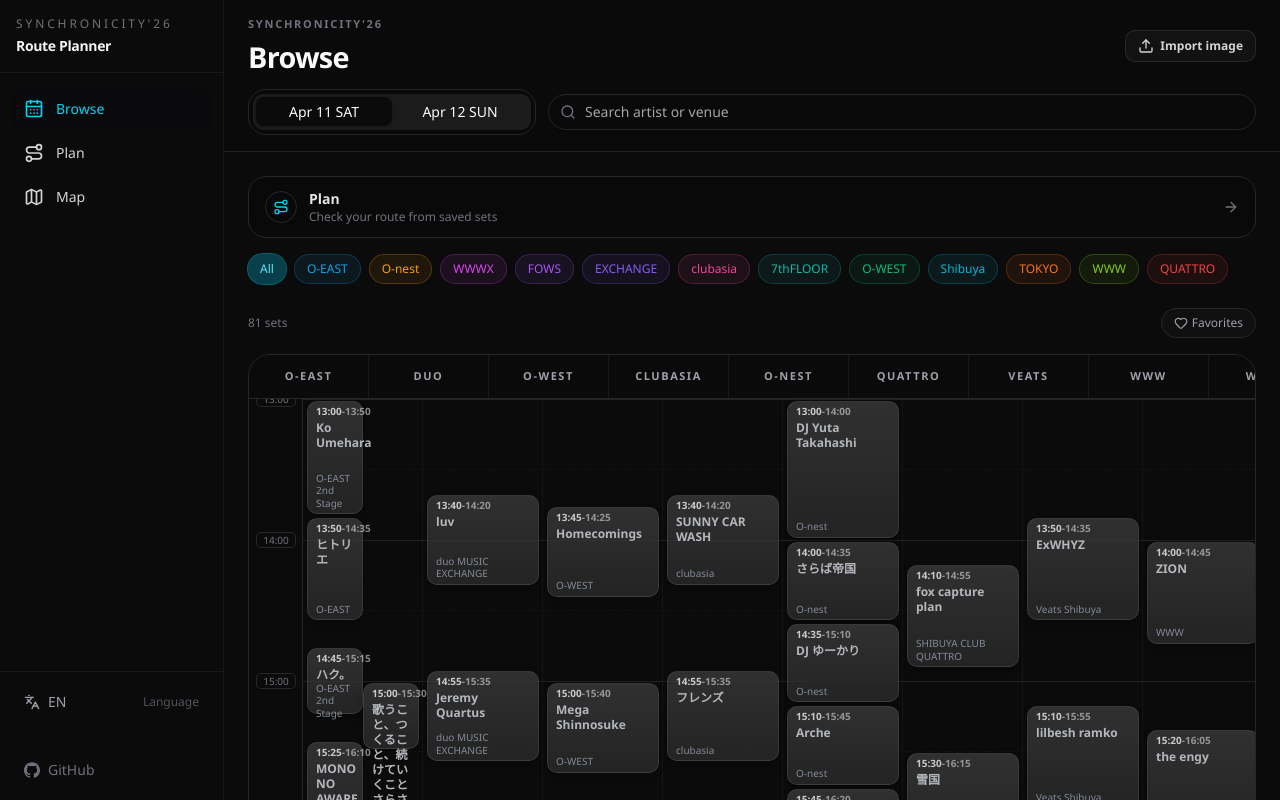
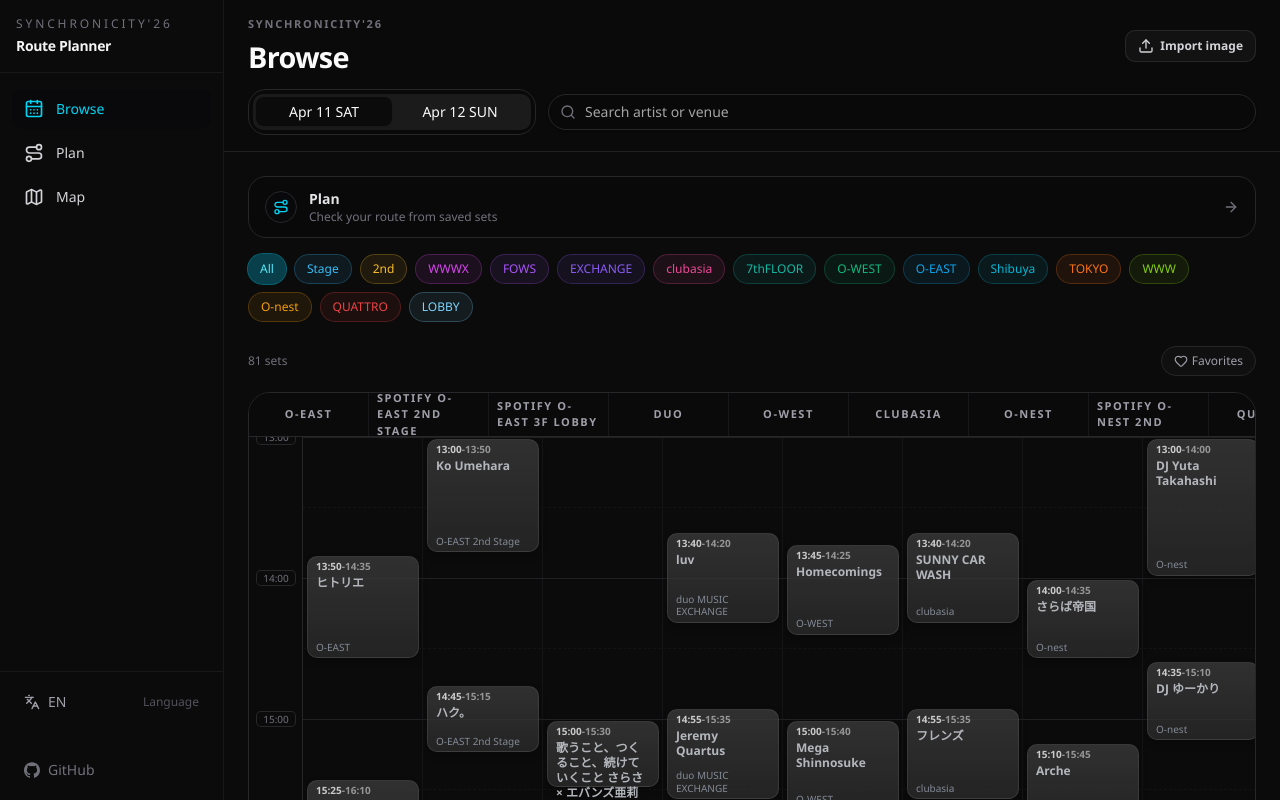
Before and after one commit to Fldicoahkiin/SYNCHRONICITY_Route_Planner, a Next.js app: page /en/browse in a window 1280 px wide. Shown: the top 800 px of the page. Built offline with nearby package versions, Linux system fonts and the light colour scheme.

Commit message:
chore(data): update 2026 festival data and harden sync/verify scripts
- Add fetch error robustness and strict venue matching
- Sync latest timetable and artist definitions for 2026
- Ensure data validation properly accounts for unsupported preview dates

```diff
--- a/lib/data/timetable.ts
+++ b/lib/data/timetable.ts
@@ -12,56 +12,12 @@
 
 export const timetable: TimetableSet[] = [
   {
-    "id": "5003",
-    "artistId": "140",
-    "artistName": "ena mori (Philippines / Japan)",
-    "stageId": "25",
-    "stageName": "duo MUSIC EXCHANGE",
-    "venueId": "duo",
-    "day": 2,
-    "startAt": 1775813400,
-    "finishAt": 1775815500
-  },
-  {
-    "id": "5001",
-    "artistId": "107",
-    "artistName": "FCO.",
-    "stageId": "25",
-    "stageName": "duo MUSIC EXCHANGE",
-    "venueId": "duo",
-    "day": 2,
-    "startAt": 1775816700,
-    "finishAt": 1775818800
-  },
-  {
-    "id": "5002",
-    "artistId": "139",
-    "artistName": "Adult DVD (United Kingdom)",
-    "stageId": "25",
-    "stageName": "duo MUSIC EXCHANGE",
-    "venueId": "duo",
-    "day": 2,
-    "startAt": 1775820000,
-    "finishAt": 1775822100
-  },
-  {
-    "id": "5000",
-    "artistId": "9",
-    "artistName": "toconoma",
-    "stageId": "25",
-    "stageName": "duo MUSIC EXCHANGE",
-    "venueId": "duo",
-    "day": 2,
-    "startAt": 1775823300,
-    "finishAt": 1775825400
-  },
-  {
     "id": "131",
     "artistId": "131",
     "artistName": "Ko Umehara",
     "stageId": "2",
     "stageName": "O-EAST 2nd Stage",
-    "venueId": "o-east",
+    "venueId": "o-east-2nd",
     "day": 1,
     "startAt": 1775880000,
     "finishAt": 1775883000
@@ -72,7 +28,7 @@
     "artistName": "DJ Yuta Takahashi",
     "stageId": "7",
     "stageName": "O-nest",
-    "venueId": "o-nest",
+    "venueId": "o-nest-2nd",
     "day": 1,
     "startAt": 1775880000,
     "finishAt": 1775883600
@@ -215,7 +171,7 @@
     "artistName": "DJ ゆーかり",
     "stageId": "7",
     "stageName": "O-nest",
-    "venueId": "o-nest",
+    "venueId": "o-nest-2nd",
     "day": 1,
     "startAt": 1775885700,
     "finishAt": 1775887800
@@ -226,7 +182,7 @@
     "artistName": "ハク。",
     "stageId": "2",
     "stageName": "O-EAST 2nd Stage",
-    "venueId": "o-east",
+    "venueId": "o-east-2nd",
     "day": 1,
     "startAt": 1775886300,
     "finishAt": 1775888100
@@ -281,7 +237,7 @@
     "artistName": "歌うこと、つくること、続けていくこと\n\nさらさ × エバンズ亜莉沙",
     "stageId": "23",
     "stageName": "O-EAST 3F LOBBY",
-    "venueId": "o-east",
+    "venueId": "o-east-3f",
     "day": 1,
     "startAt": 1775887200,
     "finishAt": 1775889000
@@ -380,7 +336,7 @@
     "artistName": "DJ 星原喜一郎",
     "stageId": "7",
     "stageName": "O-nest",
-    "venueId": "o-nest",
+    "venueId": "o-nest-2nd",
     "day": 1,
     "startAt": 1775889900,
     "finishAt": 1775892000
@@ -446,7 +402,7 @@
     "artistName": "水中スピカ",
     "stageId": "2",
     "stageName": "O-EAST 2nd Stage",
-    "venueId": "o-east",
+    "venueId": "o-east-2nd",
     "day": 1,
     "startAt": 1775892000,
     "finishAt": 1775893800
@@ -523,7 +479,7 @@
     "artistName": "DJ hamakyo",
     "stageId": "7",
     "stageName": "O-nest",
-    "venueId": "o-nest",
+    "venueId": "o-nest-2nd",
     "day": 1,
     "startAt": 1775894100,
     "finishAt": 1775896200
@@ -644,7 +600,7 @@
     "artistName": "Dabda (South Korea)",
     "stageId": "2",
     "stageName": "O-EAST 2nd Stage",
-    "venueId": "o-east",
+    "venueId": "o-east-2nd",
     "day": 1,
     "startAt": 1775897700,
     "finishAt": 1775899500
@@ -666,7 +622,7 @@
     "artistName": "CUEW特別セッション：アジア発のアーティストが描くあたらしいグローバル展開\nena mori,野村優太（CUEW主催）",
     "stageId": "23",
     "stageName": "O-EAST 3F LOBBY",
-    "venueId": "o-east",
+    "venueId": "o-east-3f",
     "day": 1,
     "startAt": 1775898000,
     "finishAt": 1775899800
@@ -677,7 +633,7 @@
     "artistName": "DJ ゆーかり",
     "stageId": "7",
     "stageName": "O-nest",
-    "venueId": "o-nest",
+    "venueId": "o-nest-2nd",
     "day": 1,
     "startAt": 1775898300,
     "finishAt": 1775900400
@@ -809,7 +765,7 @@
     "artistName": "DJ 星原喜一郎",
     "stageId": "7",
     "stageName": "O-nest",
-    "venueId": "o-nest",
+    "venueId": "o-nest-2nd",
     "day": 1,
     "startAt": 1775902500,
     "finishAt": 1775904600
@@ -842,7 +798,7 @@
     "artistName": "the bercedes menz",
     "stageId": "2",
     "stageName": "O-EAST 2nd Stage",
-    "venueId": "o-east",
+    "venueId": "o-east-2nd",
     "day": 1,
     "startAt": 1775903400,
     "finishAt": 1775905200
@@ -941,7 +897,7 @@
     "artistName": "New Action! ",
     "stageId": "7",
     "stageName": "O-nest",
-    "venueId": "o-nest",
+    "venueId": "o-nest-2nd",
     "day": 1,
     "startAt": 1775907000,
     "finishAt": 1775910600
@@ -952,7 +908,7 @@
     "artistName": "Ko Umehara",
     "stageId": "2",
     "stageName": "O-EAST 2nd Stage",
-    "venueId": "o-east",
+    "venueId": "o-east-2nd",
     "day": 2,
     "startAt": 1775966400,
     "finishAt": 1775969400
@@ -963,7 +919,7 @@
     "artistName": "DJ Yuta Takahashi",
     "stageId": "7",
     "stageName": "O-nest",
-    "venueId": "o-nest",
+    "venueId": "o-nest-2nd",
     "day": 2,
     "startAt": 1775966400,
     "finishAt": 1775970000
@@ -1095,7 +1051,7 @@
     "artistName": "DJ hamakyo",
     "stageId": "7",
     "stageName": "O-nest",
-    "venueId": "o-nest",
+    "venueId": "o-nest-2nd",
     "day": 2,
     "startAt": 1775972100,
     "finishAt": 1775974200
@@ -1106,7 +1062,7 @@
     "artistName": "板歯目",
     "stageId": "2",
     "stageName": "O-EAST 2nd Stage",
-    "venueId": "o-east",
+    "venueId": "o-east-2nd",
     "day": 2,
     "startAt": 1775972700,
     "finishAt": 1775974500
@@ -1238,7 +1194,7 @@
     "artistName": "新東京合同会社のセカンドフェーズとは？\n新東京（アシスタントMC：ノイハウス萌菜）",
     "stageId": "23",
     "stageName": "O-EAST 3F LOBBY",
-    "venueId": "o-east",
+    "venueId": "o-east-3f",
     "day": 2,
     "startAt": 1775976000,
     "finishAt": 1775977800
@@ -1249,7 +1205,7 @@
     "artistName": "DJ 星原喜一郎",
     "stageId": "7",
     "stageName": "O-nest",
-    "venueId": "o-nest",
+    "venueId": "o-nest-2nd",
     "day": 2,
     "startAt": 1775976300,
     "finishAt": 1775978400
@@ -1293,7 +1249,7 @@
     "artistName": "スーパー登山部",
     "stageId": "2",
     "stageName": "O-EAST 2nd Stage",
-    "venueId": "o-east",
+    "venueId": "o-east-2nd",
     "day": 2,
     "startAt": 1775978400,
     "finishAt": 1775980200
@@ -1392,7 +1348,7 @@
     "artistName": "DJ ゆーかり",
     "stageId": "7",
     "stageName": "O-nest",
-    "venueId": "o-nest",
+    "venueId": "o-nest-2nd",
     "day": 2,
     "startAt": 1775980500,
     "finishAt": 1775982600
@@ -1513,7 +1469,7 @@
     "artistName": "Bugs of Phonon (Taiwan)",
     "stageId": "2",
     "stageName": "O-EAST 2nd Stage",
-    "venueId": "o-east",
+    "venueId": "o-east-2nd",
     "day": 2,
     "startAt": 1775984100,
     "finishAt": 1775985900
@@ -1535,7 +1491,7 @@
     "artistName": "名古屋音楽シーンの最前線と魅力\nQOOPIE×Suspended 4th×スーパー登山部（アシスタントMC：ノイハウス萌菜）",
     "stageId": "23",
     "stageName": "O-EAST 3F LOBBY",
-    "venueId": "o-east",
+    "venueId": "o-east-3f",
     "day": 2,
     "startAt": 1775984400,
     "finishAt": 1775986200
@@ -1546,7 +1502,7 @@
     "artistName": "DJ hamakyo",
     "stageId": "7",
     "stageName": "O-nest",
-    "venueId": "o-nest",
+    "venueId": "o-nest-2nd",
     "day": 2,
     "startAt": 1775984700,
     "finishAt": 1775986800
@@ -1678,7 +1634,7 @@
     "artistName": "DJ 星原喜一郎",
     "stageId": "7",
     "stageName": "O-nest",
-    "venueId": "o-nest",
+    "venueId": "o-nest-2nd",
     "day": 2,
     "startAt": 1775988900,
     "finishAt": 1775991000
@@ -1711,7 +1667,7 @@
     "artistName": "Trooper Salute",
     "stageId": "2",
     "stageName": "O-EAST 2nd Stage",
-    "venueId": "o-east",
+    "venueId": "o-east-2nd",
     "day": 2,
     "startAt": 1775989800,
     "finishAt": 1775992200
@@ -1788,7 +1744,7 @@
     "artistName": "New Action! ",
     "stageId": "7",
     "stageName": "O-nest",
-    "venueId": "o-nest",
+    "venueId": "o-nest-2nd",
     "day": 2,
     "startAt": 1775993400,
     "finishAt": 1775997000
--- a/lib/data/venues.ts
+++ b/lib/data/venues.ts
@@ -19,6 +19,24 @@
     lng: 139.6955653,
     area: "A",
     color: "#0ea5e9",
+  },
+  {
+    id: "o-east-2nd",
+    spotId: "1",
+    name: "Spotify O-EAST 2nd Stage",
+    lat: 35.65879761,
+    lng: 139.6955653,
+    area: "A",
+    color: "#38bdf8",
+  },
+  {
+    id: "o-east-3f",
+    spotId: "1",
+    name: "Spotify O-EAST 3F LOBBY",
+    lat: 35.65879761,
+    lng: 139.6955653,
+    area: "A",
+    color: "#7dd3fc",
   },
   {
     id: "duo",
@@ -55,6 +73,15 @@
     lng: 139.695366,
     area: "A",
     color: "#f59e0b",
+  },
+  {
+    id: "o-nest-2nd",
+    spotId: "6",
+    name: "Spotify O-nest 2nd",
+    lat: 35.65852251,
+    lng: 139.695366,
+    area: "A",
+    color: "#fbbf24",
   },
   {
     id: "quattro",
@@ -118,6 +145,15 @@
     lng: 139.6953293,
     area: "A",
     color: "#14b8a6",
+  },
+  {
+    id: "linecube",
+    spotId: "18",
+    name: "Wonder Vision (LINE CUBE SHIBUYA)",
+    lat: 35.66418865,
+    lng: 139.6986612,
+    area: "B",
+    color: "#6366f1",
   }
 ];
 
--- a/scripts/regenerate-timetable.ts
+++ b/scripts/regenerate-timetable.ts
@@ -23,7 +23,7 @@
 
 interface ApiStage {
   id: string;
-  attributes: { name: string };
+  attributes: { name: string; color_name?: string };
 }
 interface ApiArtist {
   id: string;
@@ -36,9 +36,41 @@
   return JSON.parse(content);
 }
 
-// Ensure stable mappings between the Fespli API stage names and our IDs
-function inferVenueId(stageName: string): string | null {
+// Stable mapping from known API stage IDs to our internal venue IDs.
+// This takes precedence over name-based inference because stage IDs are stable
+// and sub-stages (e.g. O-EAST 2nd) share the same spot/parent name.
+const stageIdToVenueId = new Map<string, string>([
+  ["1", "o-east"],
+  ["2", "o-east-2nd"],
+  ["3", "duo"],
+  ["4", "o-west"],
+  ["5", "clubasia"],
+  ["6", "o-nest"],
+  ["7", "o-nest-2nd"],
+  ["10", "quattro"],
+  ["11", "veats"],
+  ["12", "www"],
+  ["13", "wwwx"],
+  ["18", "linecube"],
+  ["20", "tokio-tokyo"],
+  ["21", "fows"],
+  ["22", "7thfloor"],
+  ["23", "o-east-3f"],
+  ["25", "duo"], // pre-event stage with same name as main duo stage
+]);
+
+// Fallback name+color_name inference for any new stages not in the hardcoded map above.
+function inferVenueId(stageName: string, colorName?: string): string | null {
   const s = stageName.toLowerCase();
+  const c = (colorName ?? "").toLowerCase();
+
+  // Sub-stages must be checked before parent stages
+  if (c === "east2nd" || s.includes("east 2nd")) return "o-east-2nd";
+  if (c === "east3f" || s.includes("east 3f") || s.includes("3f lobby")) return "o-east-3f";
+  if (c === "nest2nd") return "o-nest-2nd";
+
+  // Main stages
+  if (s.includes("line cube") || s.includes("linecube")) return "linecube";
   if (s.includes("east")) return "o-east";
   if (s.includes("west")) return "o-west";
   if (s.includes("nest")) return "o-nest";
@@ -51,6 +83,7 @@
   if (s.includes("7thfloor") || s.includes("7th flooor")) return "7thfloor";
   if (s.includes("tokio tokyo")) return "tokio-tokyo";
   if (s.includes("fows") || s.includes("shibuya fows")) return "fows";
+
   return null;
 }
 
@@ -95,24 +128,40 @@
     if (!artistId || !stageId) continue;
 
     const artistName = artistsMap.get(artistId)?.attributes.name ?? `Artist ${artistId}`;
-    const stageName = stagesMap.get(stageId)?.attributes.name ?? `Stage ${stageId}`;
+    const stage = stagesMap.get(stageId);
+    const stageName = stage?.attributes.name ?? `Stage ${stageId}`;
+    const stageColorName = stage?.attributes.color_name;
 
-    const venueId = inferVenueId(stageName);
+    const venueId =
+      stageIdToVenueId.get(stageId) ?? inferVenueId(stageName, stageColorName);
 
-    // According to data/2026/all-festival-dates.json, "1" is probably April 11 (day 1) and "2" is April 12.
-    // If we look at the startAt timestamp, 1775880000 = Sat April 11 2026 13:00 JST.
-    // Let's use startAt to dynamically decide the day relative to 1775952000 (Sunday Midnight boundary).
+    if (!venueId) {
+      console.warn(
+        `⚠️ Skipping unmapped stage: "${stageName}" (id=${stageId}, color=${stageColorName}, artist=${artistName})`
+      );
+      continue;
+    }
+
+    // The app currently only supports the two main festival days.
+    // dateId "100" / "101" are pre/post events that should not be mixed into day 1/2.
+    if (dateId !== "1" && dateId !== "2") {
+      console.warn(
+        `⚠️ Skipping unsupported dateId ${dateId}: "${stageName}" | ${artistName}`
+      );
+      continue;
+    }
+
     const startAt = apiSet.attributes?.start_at;
     const finishAt = apiSet.attributes?.finish_at;
-    if (!startAt || !finishAt) continue;
+    if (!startAt || !finishAt) {
+      console.warn(
+        `⚠️ Skipping missing time: "${stageName}" | ${artistName} (start=${startAt}, finish=${finishAt})`
+      );
+      continue;
+    }
 
-    // 1775923200 is Sun, 12 Apr 2026 01:00:00 JST
-    // A cutoff like 1775960000 would be Sunday morning. Let's just use:
-    // If start_at < 1775950000 -> Day 1 (April 11), else Day 2
     const day = dateId === "1" ? 1 : 2;
 
-    // We noticed 'Talk Live & Rest Space' was orphaned.
-    // It's manually added or unmapped. We'll reconstruct identically.
     outSets.push({
       id: apiSet.id,
       artistId,
--- a/scripts/sync-data.ts
+++ b/scripts/sync-data.ts
@@ -60,16 +60,22 @@
   try {
     const spotsList = await fetchResource("spots");
     const spotsData = [];
+    let failedSpotCount = 0;
     for (const spotRef of spotsList.data ?? []) {
       const spotId = spotRef.id;
-      const spotDetail = await fetchResource(`spots/${spotId}`, "&include_area=true&include_ground_overlay=true&support_html=true");
-      spotsData.push(spotDetail.data);
+      try {
+        const spotDetail = await fetchResource(`spots/${spotId}`, "&include_area=true&include_ground_overlay=true&support_html=true");
+        spotsData.push(spotDetail.data);
+      } catch (spotErr) {
+        failedSpotCount++;
+        console.error(`Failed to fetch spot ${spotId}:`, spotErr);
+      }
     }
     const filePath = path.join(TARGET_DIR, `all-spots.json`);
     await fs.writeFile(filePath, JSON.stringify(cleanData({ data: spotsData }), null, 2), "utf-8");
-    console.log(`\u2714 Saved ${filePath}`);
+    console.log(`\u2714 Saved ${filePath} (${spotsData.length} spots${failedSpotCount > 0 ? `, ${failedSpotCount} failed` : ""})`);
   } catch (err) {
-    console.error(`\u2716 Failed to fetch spots:`, err);
+    console.error(`\u2716 Failed to fetch spots list:`, err);
   }
 
   console.log("Sync complete! Please run 'pnpm prettier --write data/2026' to ensure standard formatting.");
--- a/scripts/verify-timetable.ts
+++ b/scripts/verify-timetable.ts
@@ -14,7 +14,7 @@
 }
 interface ApiStage {
   id: string;
-  attributes: { name: string };
+  attributes: { name: string; color_name?: string };
 }
 interface ApiTimetable {
   id: string;
@@ -43,8 +43,6 @@
     if (item.type === "artist") artistsMap.set(item.id, item);
   }
 
-  // The timetables JSON includes artists and stages in "included" array (JSON:API format)
-  // Let's check if there is an "included" array. Usually there is.
   const stagesMap = new Map<string, ApiStage>();
   if (timetablesRaw.included) {
     for (const item of timetablesRaw.included) {
@@ -57,54 +55,117 @@
     "../lib/data/timetable"
   );
 
+  // Build fast lookup maps for internal data
+  const internalById = new Map(internalTimetable.map((s) => [s.id, s]));
+  const internalByArtistStart = new Map<string, (typeof internalTimetable)[number]>();
+  for (const s of internalTimetable) {
+    internalByArtistStart.set(`${s.artistId}:${s.startAt}`, s);
+  }
+
   let discrepancies = 0;
-  console.log("=== CROSS-REFERENCING API VS INTERNAL PDF DATA ===");
+  console.log("=== CROSS-REFERENCING API VS INTERNAL DATA ===");
 
   for (const apiSet of timetablesRaw.data as ApiTimetable[]) {
     const artistId = apiSet.relationships.artist.data?.id;
-    // const stageId = apiSet.relationships.stage.data?.id;
-    // const dateId = apiSet.relationships.festival_date.data?.id; // '1' = day 1, '2' = day 2 (usually)
+    const stageId = apiSet.relationships.stage.data?.id;
+    const dateId = apiSet.relationships.festival_date.data?.id;
 
-    // We map dateId '1' to April 11, '2' to April 12. Let's see how they match.
-    // In our internal array: day: 1 or 2
-
-    const internalSet = internalTimetable.find(
-      (s) => s.id === apiSet.id || (s.artistId === artistId && s.startAt === apiSet.attributes.start_at)
-    );
+    if (!artistId || !stageId) continue;
 
     const artistName = artistsMap.get(artistId)?.attributes.name ?? `Unknown Artist ${artistId}`;
+    const stage = stagesMap.get(stageId);
+    const stageName = stage?.attributes.name ?? `Stage ${stageId}`;
+
+    // Only verify entries that belong to supported festival days.
+    // Pre/post event dates (100, 101) are intentionally skipped by regenerate-timetable.ts.
+    if (dateId !== "1" && dateId !== "2") {
+      // If this unsupported date exists in internal data, that's an unexpected discrepancy.
+      if (internalById.has(apiSet.id)) {
+        console.log(`\u274c UNSUPPORTED DATE IN INTERNAL: [${artistName}] dateId=${dateId}`);
+        discrepancies++;
+      }
+      continue;
+    }
+
+    // Missing start/finish times in the API are also skipped during generation.
+    if (!apiSet.attributes.start_at || !apiSet.attributes.finish_at) {
+      if (internalById.has(apiSet.id)) {
+        console.log(`\u274c MISSING API TIMES IN INTERNAL: [${artistName}] stage=${stageName}`);
+        discrepancies++;
+      }
+      continue;
+    }
+
+    // Try strict ID match first, then fallback to (artistId, startAt) composite key.
+    const internalSet =
+      internalById.get(apiSet.id) ??
+      internalByArtistStart.get(`${artistId}:${apiSet.attributes.start_at}`);
 
     if (!internalSet) {
-      console.log(`\u274c MISSING IN INTERNAL DATA: [${artistName}] is missing or start time shifted.`);
+      console.log(
+        `\u274c MISSING IN INTERNAL DATA: [${artistName}] stage=${stageName} start=${apiSet.attributes.start_at}`
+      );
       discrepancies++;
       continue;
     }
 
     // Verify times
     if (internalSet.startAt !== apiSet.attributes.start_at) {
-      console.log(`\u26A0\uFE0F TIME MISMATCH: [${artistName}] Start time: API=${apiSet.attributes.start_at}, PDF=${internalSet.startAt}`);
+      console.log(
+        `\u26A0\uFE0F TIME MISMATCH: [${artistName}] Start time: API=${apiSet.attributes.start_at}, INTERNAL=${internalSet.startAt}`
+      );
       discrepancies++;
     }
     if (internalSet.finishAt !== apiSet.attributes.finish_at) {
-      console.log(`\u26A0\uFE0F TIME MISMATCH: [${artistName}] Finish time: API=${apiSet.attributes.finish_at}, PDF=${internalSet.finishAt}`);
+      console.log(
+        `\u26A0\uFE0F TIME MISMATCH: [${artistName}] Finish time: API=${apiSet.attributes.finish_at}, INTERNAL=${internalSet.finishAt}`
+      );
+      discrepancies++;
+    }
+
+    // Verify stage / venue mapping
+    if (internalSet.stageName !== stageName) {
+      console.log(
+        `\u26A0\uFE0F STAGE NAME MISMATCH: [${artistName}] API="${stageName}", INTERNAL="${internalSet.stageName}"`
+      );
+      discrepancies++;
+    }
+    if (!internalSet.venueId) {
+      console.log(
+        `\u26A0\uFE0F MISSING VENUE ID: [${artistName}] stage=${stageName}`
+      );
       discrepancies++;
     }
   }
 
-  // Check reversed (in PDF but not in API)
+  // Check reversed (in internal but not in API)
+  const apiById = new Map<string, ApiTimetable>();
+  const apiByArtistStart = new Map<string, ApiTimetable>();
+  for (const s of timetablesRaw.data as ApiTimetable[]) {
+    apiById.set(s.id, s);
+    if (s.attributes.start_at) {
+      const artistId = s.relationships.artist.data?.id;
+      if (artistId) {
+        apiByArtistStart.set(`${artistId}:${s.attributes.start_at}`, s);
+      }
+    }
+  }
+
   for (const internalSet of internalTimetable) {
-    const apiSet = (timetablesRaw.data as ApiTimetable[]).find(
-      (s) => s.id === internalSet.id || (s.relationships.artist.data?.id === internalSet.artistId && s.attributes.start_at === internalSet.startAt)
-    );
+    const apiSet =
+      apiById.get(internalSet.id) ??
+      apiByArtistStart.get(`${internalSet.artistId}:${internalSet.startAt}`);
     if (!apiSet) {
-      console.log(`\u274c ORPHANED IN INTERNAL DATA: [${internalSet.artistName}] (ID ${internalSet.id}) is not in the API.`);
+      console.log(
+        `\u274c ORPHANED IN INTERNAL DATA: [${internalSet.artistName}] (ID ${internalSet.id}) is not in the API.`
+      );
       discrepancies++;
     }
   }
 
   console.log("\n=== SUMMARY ===");
   if (discrepancies === 0) {
-    console.log("\u2714\uFE0F 100% Match! PDF OCR matches API perfectly.");
+    console.log("\u2714\uFE0F 100% Match! Internal timetable matches API perfectly.");
   } else {
     console.log(`\u26A0\uFE0F Found ${discrepancies} discrepancies requiring manual calibration!`);
   }
```
Also changed, not shown: data/2026/README.md, data/2026/all-artists.json, data/2026/all-timetables.json.
